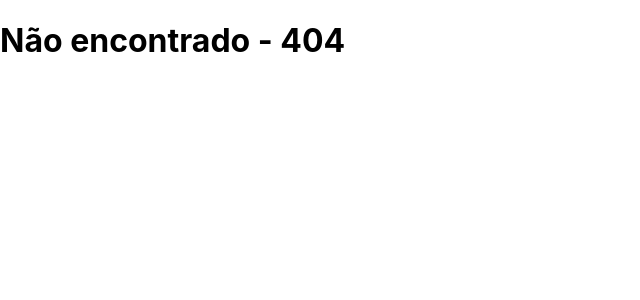
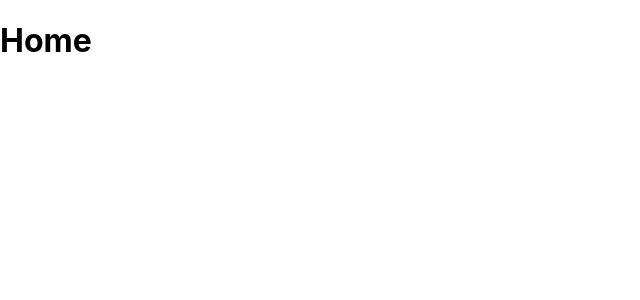
Before and after one commit to LeonardoCosta90/alganews-cms, a React (Create React App) app: page / in a window 1280 px wide. Before the commit this address had no page. Shown: the top 300 px of the page, without its empty margins (0-640 px from the left). Built offline with nearby package versions, Linux system fonts and the light colour scheme.

Commit message:
feat: route exact

```diff
--- a/src/index.tsx
+++ b/src/index.tsx
@@ -12,15 +12,9 @@ ReactDOM.render(
   <React.StrictMode>
     <BrowserRouter>
       <Switch>
-        <Route path={'/home'}>
-          <Home />
-        </Route>
-        <Route path={'/contato'}>
-          <Contact />
-        </Route>
-        <Route>
-          <NotFound404 />
-        </Route>
+        <Route path={'/'} exact component={Home} />
+        <Route path={'/contato'} exact component={Contact} />
+        <Route component={NotFound404} />
       </Switch>
     </BrowserRouter>
   </React.StrictMode>,
```
